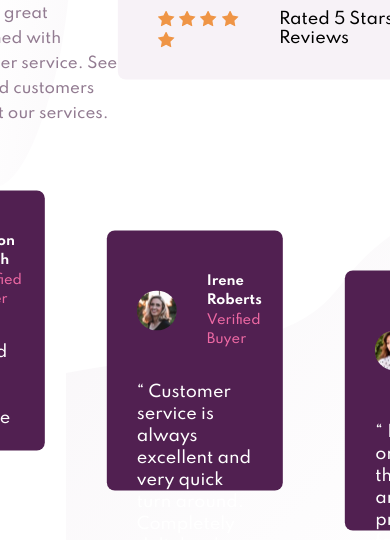
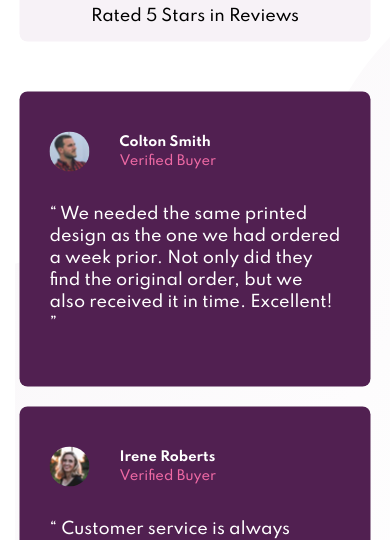
Before and after one commit to cehicm/our-user, a website: page index.html in a window 390 px wide. Shown: the part 304-844 px from the top of the page. Drawn offline with Linux system fonts and the light colour scheme; a web font is replaced by a local one.

Commit message:
Adjust responsive styles for section

```diff
--- a/src/sass/components/_reviews.scss
+++ b/src/sass/components/_reviews.scss
@@ -12,63 +12,121 @@
 			width: 90vw;
 		}
 		@include sc-breakpoint(1820) {
-			width: auto;
+			width: 70vw;
 		}
 	}
 	&-wrapper--top {
+		@include sc-breakpoint(768) {
+			margin-top: 200px;
+		}
+		@include sc-breakpoint(1024) {
 			display: flex;
+			gap: 20px;
+			align-items: baseline;
 			justify-content: space-between;
-		align-items: flex-start;
+			margin-top: 0;
+		}
+		margin-top: 300px;
 		margin-bottom: 50px;
 	}
 
 	&--text-content {
+		@include sc-breakpoint(1024) {
 			width: 40%;
-		h1 {
+		}
+
+		.main {
+			&-title {
 				margin: 0;
+				padding: 0 20px;
 			}
+			&-text {
+				padding: 0 20px;
+			}
+		}
+		width: 90vw;
 	}
 }
 
 .reviews {
+	@include sc-breakpoint(1024) {
+		align-items: flex-end;
+	}
+
 	display: flex;
 	flex-direction: column;
-	align-items: flex-end;
+	align-items: center;
 
 	&-wrapper {
+		@include sc-breakpoint(768) {
+			max-height: 78px;
+		}
+		@include sc-breakpoint(1024) {
+			flex-direction: row;
+			max-width: 350px;
+			padding: 16px 77px 16px 40px;
+		}
+		width: 100%;
 		display: flex;
+		flex-direction: column;
 		align-items: center;
-		max-width: 445px;
-		margin-top: 10px;
-		padding: 16px 77px 16px 40px;
+		padding-top: 15px;
+		margin-top: 14px;
 		background-color: colors.$background-light-pink;
 		border-radius: 8px;
 
 		&--text {
+			@include sc-breakpoint(1024) {
 				margin-left: 40px;
+			}
 		}
 
 		&--one {
+			@include sc-breakpoint(1024) {
+				margin-right: 80px;
+			}
+			@include sc-breakpoint(1400) {
 				margin-right: 160px;
 			}
+			@include sc-breakpoint(1820) {
+				margin-right: 80px;
+			}
+			margin-right: 0;
+		}
+
 		&--two {
+			@include sc-breakpoint(1024) {
+				margin-right: 40px;
+			}
+			@include sc-breakpoint(1400) {
 				margin-right: 80px;
+			}
+			@include sc-breakpoint(1820) {
+				margin-right: 40px;
+			}
+			margin-right: 0;
 		}
 	}
 }
 
 .testimonials {
-	display: grid;
-	grid-template-columns: repeat(3, minmax(0, 1fr));
+	@include sc-breakpoint(1024) {
+		flex-direction: row;
 		justify-content: space-between;
-	grid-gap: 62px;
+	}
+	display: flex;
+	flex-direction: column;
+	gap: 20px;
+	margin-bottom: 50px;
 
 	.card-box {
-		max-width: 350px;
-		max-height: 200px;
+		@include sc-breakpoint(1820) {
+			max-height: 214px;
+		}
+		height: 235px;
+		padding: 30px;
 		background-color: colors.$dark-purple;
 		border-radius: 8px;
-		padding: 30px;
 
 		&--top {
 			display: flex;
@@ -92,10 +150,14 @@
 		}
 
 		&--two {
+			@include sc-breakpoint(1024) {
 				margin-top: 40px;
 			}
+		}
 		&--three {
+			@include sc-breakpoint(1024) {
 				margin-top: 80px;
+			}
 		}
 	}
 }
@@ -107,22 +169,26 @@
 		top: 0;
 		left: 0;
 		img {
+			@include sc-breakpoint(1024) {
 				width: 46vw;
 				height: 58vh;
+			}
+			width: 100%;
 		}
 	}
 
 	&--bottom {
 		bottom: 0;
 		right: 0;
-
 		img {
+			@include sc-breakpoint(1024) {
 				width: 83vw;
 				height: 78vw;
-
+			}
 			@include sc-breakpoint(1820) {
 				height: 49vw;
 			}
+			width: 100%;
 		}
 	}
 }
--- a/src/sass/variables/_fonts.scss
+++ b/src/sass/variables/_fonts.scss
@@ -1,12 +1,23 @@
 @use "../variables/colors" as colors;
+@import "../variables/breakpoints";
 
 body {
 	font-family: "Spartan";
 }
 
+.our-users-wrapper--top {
+	@include sc-breakpoint(1024) {
+		text-align: left;
+	}
+	text-align: center;
+}
+
 .main {
 	&-title {
-		font-size: 48px;
+		@include sc-breakpoint(768) {
+			font-size: 48px;
+		}
+		font-size: 32px;
 		font-weight: 700;
 		color: colors.$dark-purple;
 	}
```
Also changed, not shown: dist/css/styles.css, dist/css/styles.min.css. Lines whose indentation alone changed are shown as unchanged.
